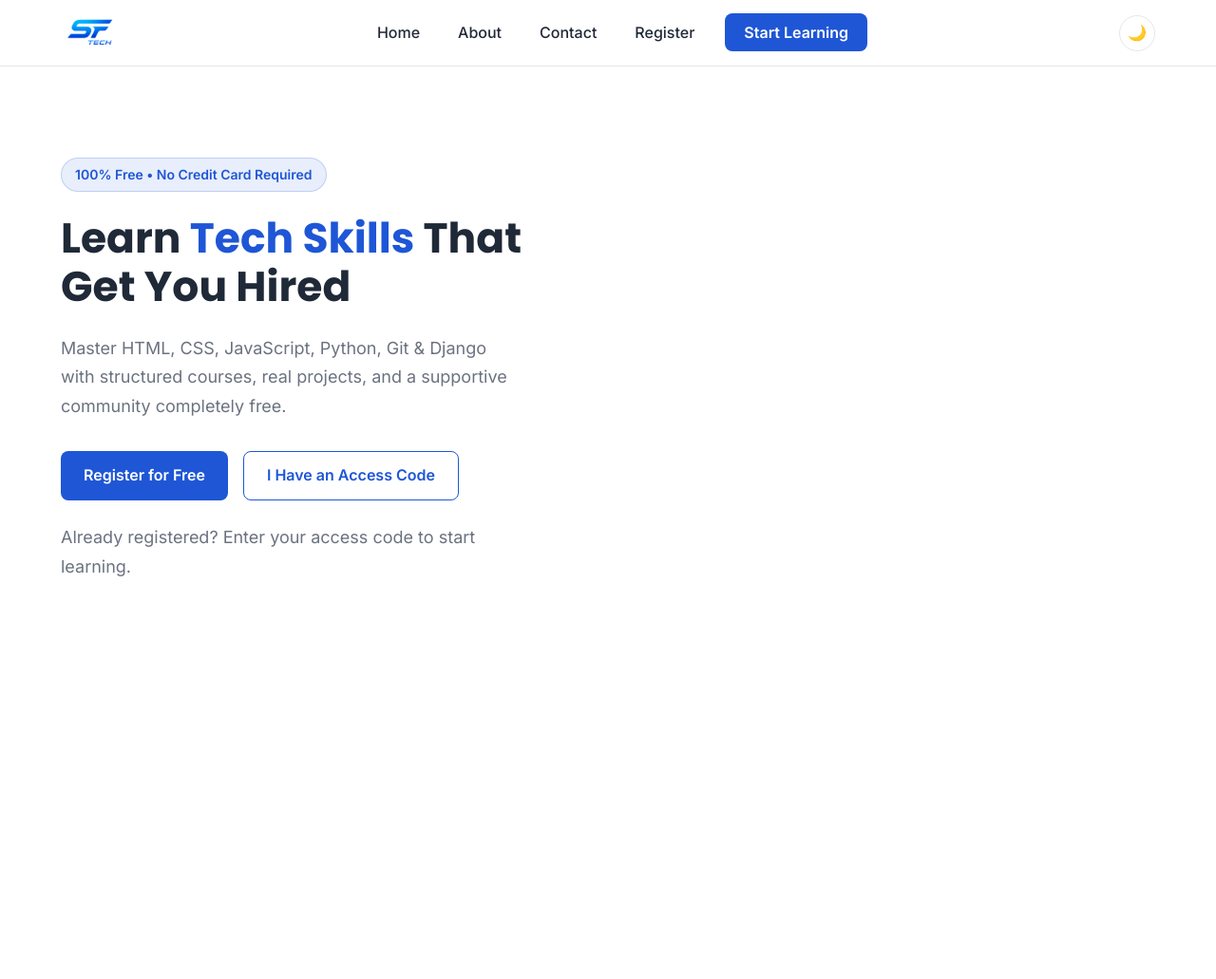
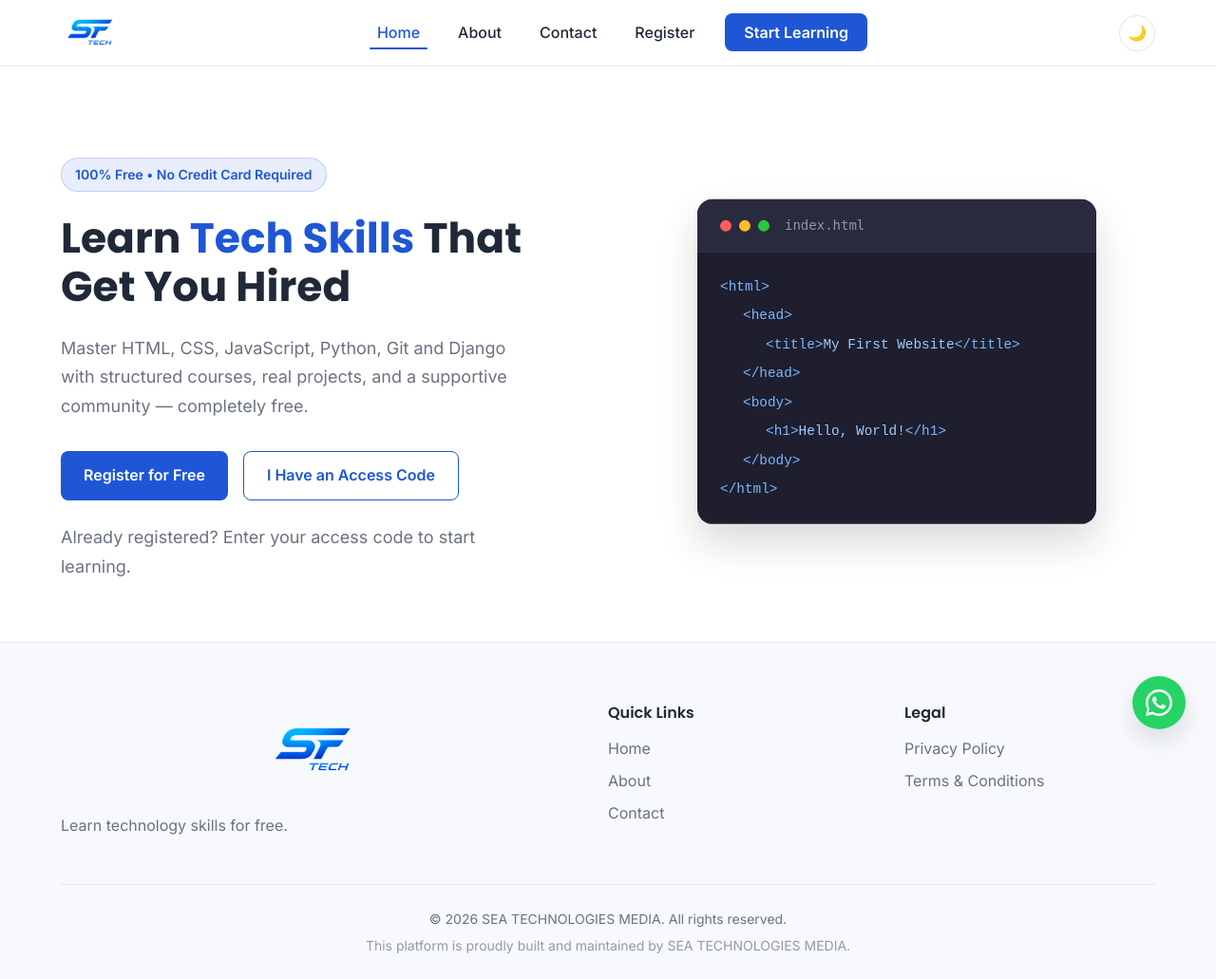
Before and after one commit to adedayoemmanuel2008-glitch/codeacademy, a Flask app: page / in a window 1280 px wide. Shown: the whole page at 95% size. Before the commit the page ends 607 px from the top, so only its background shows below. Run offline with Flask 3, Linux system fonts and the light colour scheme.

Commit message:
Fixed index.html complete version

```diff
--- a/templates/public/index.html
+++ b/templates/public/index.html
@@ -3,7 +3,7 @@
 <head>
     <meta charset="UTF-8">
     <meta name="viewport" content="width=device-width, initial-scale=1.0">
-    <meta name="description" content="Learn HTML, CSS, JavaScript, Python, Git and Django completely free with SEA TECHOLOGIES Code Academy.">
+    <meta name="description" content="Learn HTML, CSS, JavaScript, Python, Git and Django completely free with SEA TECH Code Academy.">
     <title>Code Academy - Learn Tech Skills for Free | SEA TECH</title>
 
     <!-- Google Fonts -->
@@ -19,7 +19,6 @@
 </head>
 <body>
 
-    <!-- Navbar -->
     {% include 'partials/navbar.html' %}
 
     <main>
@@ -33,7 +32,7 @@
                     <div class="hero-text">
                         <span class="hero-badge">100% Free • No Credit Card Required</span>
                         <h1>Learn <span class="text-primary-color">Tech Skills</span> That Get You Hired</h1>
-                        <p>Master HTML, CSS, JavaScript, Python, Git & Django with structured courses, real projects, and a supportive community completely free.</p>
+                        <p>Master HTML, CSS, JavaScript, Python, Git and Django with structured courses, real projects, and a supportive community — completely free.</p>
                         <div class="hero-actions">
                             <a href="https://tally.so/r/pb1RaP" target="_blank" rel="noopener" class="btn btn-primary">
                                 Register for Free
@@ -44,6 +43,37 @@
                         </div>
                         <p class="hero-note">Already registered? Enter your access code to start learning.</p>
                     </div>
-                    <div
-                  <script src="{{ url_for('static', filename='js/navbar.js') }}" defer></script>
-<script src="{{ url_for('static', filename='js/home.js') }}" defer></script>
+                    <div class="hero-visual">
+                        <div class="hero-code-card">
+                            <div class="code-card-header">
+                                <span class="dot red"></span>
+                                <span class="dot yellow"></span>
+                                <span class="dot green"></span>
+                                <span class="code-card-title">index.html</span>
+                            </div>
+                            <div class="code-card-body">
+                                <p><span class="code-tag">&lt;html&gt;</span></p>
+                                <p class="indent"><span class="code-tag">&lt;head&gt;</span></p>
+                                <p class="indent-2"><span class="code-tag">&lt;title&gt;</span><span class="code-text">My First Website</span><span class="code-tag">&lt;/title&gt;</span></p>
+                                <p class="indent"><span class="code-tag">&lt;/head&gt;</span></p>
+                                <p class="indent"><span class="code-tag">&lt;body&gt;</span></p>
+                                <p class="indent-2"><span class="code-tag">&lt;h1&gt;</span><span class="code-text">Hello, World!</span><span class="code-tag">&lt;/h1&gt;</span></p>
+                                <p class="indent"><span class="code-tag">&lt;/body&gt;</span></p>
+                                <p><span class="code-tag">&lt;/html&gt;</span></p>
+                            </div>
+                        </div>
+                    </div>
+                </div>
+            </div>
+        </section>
+
+    </main>
+
+    {% include 'partials/footer.html' %}
+    {% include 'partials/whatsapp_button.html' %}
+
+    <script src="{{ url_for('static', filename='js/navbar.js') }}" defer></script>
+    <script src="{{ url_for('static', filename='js/home.js') }}" defer></script>
+
+</body>
+</html>
```
